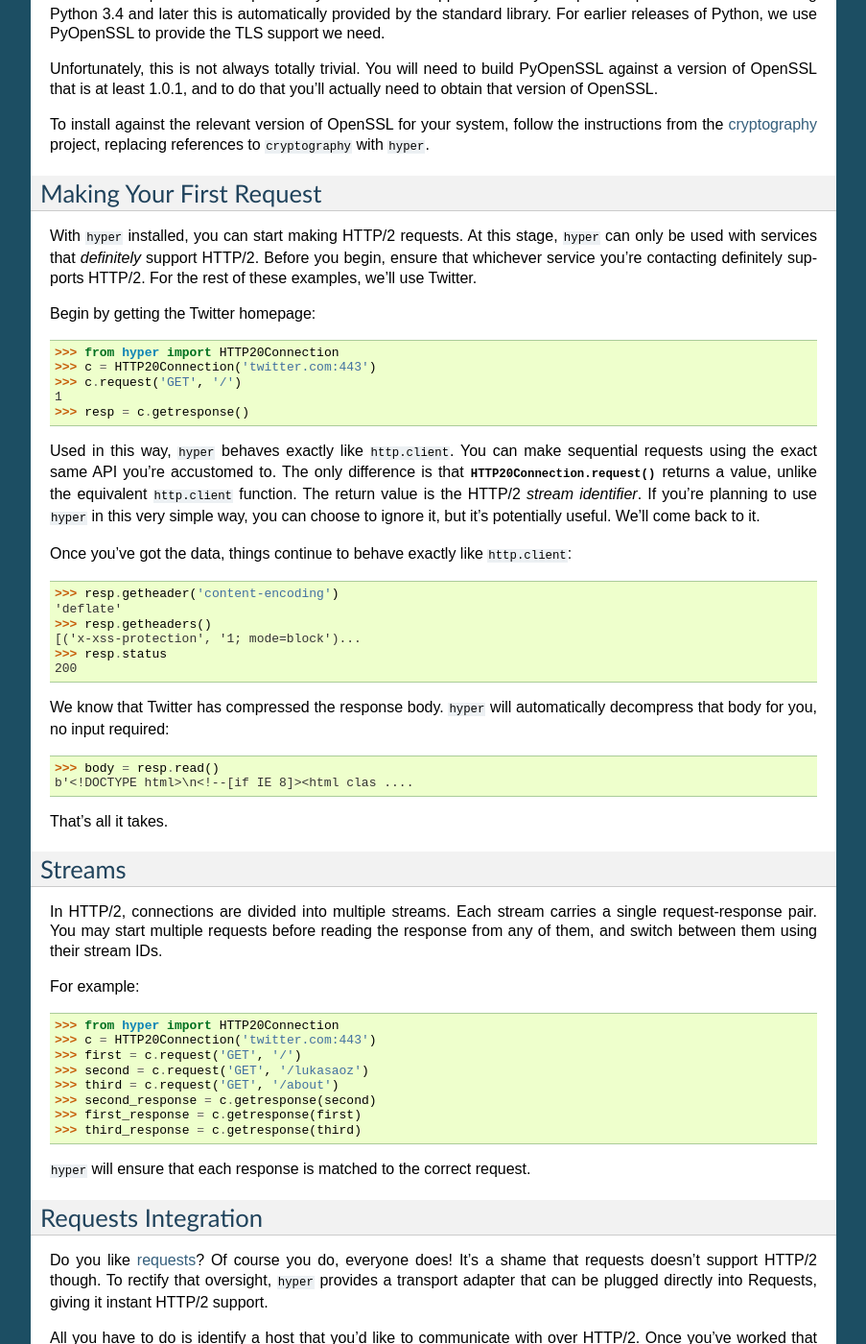
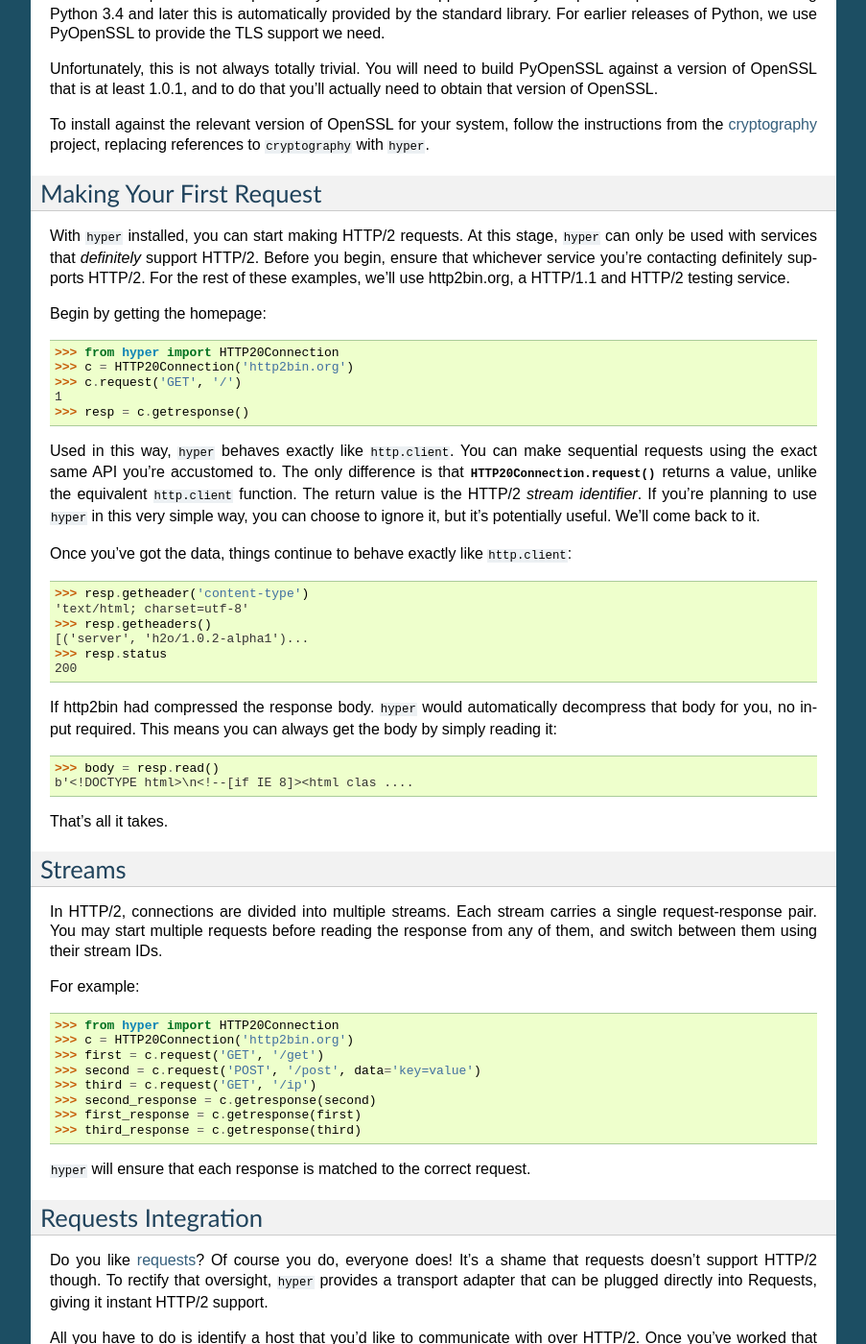
Before and after one commit to python-hyper/hyper, a Sphinx documentation site: the page built from docs/source/quickstart.rst, in a window 1280 px wide and 1400 px high, scrolled down 526 px. Shown: the whole window at 96% size, without its empty margins (198-1101 px from the left). Built offline with Sphinx 7.4.7, drawn with Linux system fonts in a browser that asks for light colours; some of the changed text lies outside the part shown.

Commit message:
Stop using Twitter for documentation examples.

```diff
--- a/docs/source/advanced.rst
+++ b/docs/source/advanced.rst
@@ -15,8 +15,8 @@
 you decide you want to avoid keeping the connection open, you can use the
 :class:`HTTP20Connection <hyper.HTTP20Connection>` as a context manager::
 
-    with HTTP20Connection('twitter.com:443') as conn:
-        conn.request('GET', '/')
+    with HTTP20Connection('http2bin.org') as conn:
+        conn.request('GET', '/get')
         data = conn.getresponse().read()
 
     analyse(data)
--- a/docs/source/index.rst
+++ b/docs/source/index.rst
@@ -16,8 +16,8 @@
 
     from hyper import HTTP20Connection
 
-    conn = HTTP20Connection('twitter.com:443')
-    conn.request('GET', '/')
+    conn = HTTP20Connection('http2bin.org:443')
+    conn.request('GET', '/get')
     resp = conn.getresponse()
 
     print(resp.read())
--- a/docs/source/quickstart.rst
+++ b/docs/source/quickstart.rst
@@ -53,12 +53,12 @@
 stage, ``hyper`` can only be used with services that *definitely* support
 HTTP/2. Before you begin, ensure that whichever service you're contacting
 definitely supports HTTP/2. For the rest of these examples, we'll use
-Twitter.
+http2bin.org, a HTTP/1.1 and HTTP/2 testing service.
 
-Begin by getting the Twitter homepage::
+Begin by getting the homepage::
 
     >>> from hyper import HTTP20Connection
-    >>> c = HTTP20Connection('twitter.com:443')
+    >>> c = HTTP20Connection('http2bin.org')
     >>> c.request('GET', '/')
     1
     >>> resp = c.getresponse()
@@ -75,15 +75,16 @@
 Once you've got the data, things continue to behave exactly like
 ``http.client``::
 
-    >>> resp.getheader('content-encoding')
-    'deflate'
+    >>> resp.getheader('content-type')
+    'text/html; charset=utf-8'
     >>> resp.getheaders()
-    [('x-xss-protection', '1; mode=block')...
+    [('server', 'h2o/1.0.2-alpha1')...
     >>> resp.status
     200
 
-We know that Twitter has compressed the response body. ``hyper`` will
-automatically decompress that body for you, no input required::
+If http2bin had compressed the response body. ``hyper`` would automatically
+decompress that body for you, no input required. This means you can always get
+the body by simply reading it::
 
     >>> body = resp.read()
     b'<!DOCTYPE html>\n<!--[if IE 8]><html clas ....
@@ -100,10 +101,10 @@
 For example::
 
     >>> from hyper import HTTP20Connection
-    >>> c = HTTP20Connection('twitter.com:443')
-    >>> first = c.request('GET', '/')
-    >>> second = c.request('GET', '/lukasaoz')
-    >>> third = c.request('GET', '/about')
+    >>> c = HTTP20Connection('http2bin.org')
+    >>> first = c.request('GET', '/get')
+    >>> second = c.request('POST', '/post', data='key=value')
+    >>> third = c.request('GET', '/ip')
     >>> second_response = c.getresponse(second)
     >>> first_response = c.getresponse(first)
     >>> third_response = c.getresponse(third)
@@ -124,8 +125,8 @@
     >>> import requests
     >>> from hyper.contrib import HTTP20Adapter
     >>> s = requests.Session()
-    >>> s.mount('https://twitter.com', HTTP20Adapter())
-    >>> r = s.get('https://twitter.com')
+    >>> s.mount('https://http2bin.org', HTTP20Adapter())
+    >>> r = s.get('https://http2bin.org/get')
     >>> print(r.status_code)
     200
 
```
